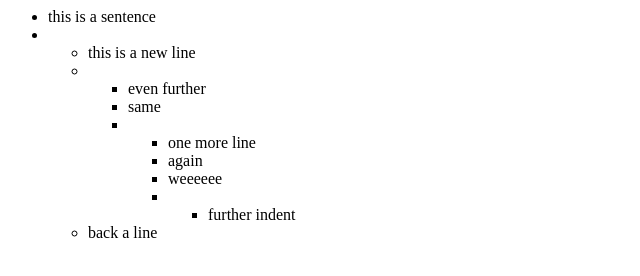
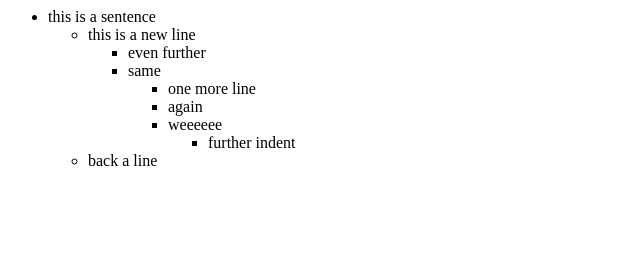
Before and after one commit to mahuntington/cml-html-converter, a website: page result.html in a window 1280 px wide. Shown: the whole page, without its empty margins (0-640 px from the left). Drawn offline with Linux system fonts and the light colour scheme.

Commit message:
result.html updated

```diff
--- a/result.html
+++ b/result.html
@@ -1,27 +1,20 @@
-<html><head></head><body><ul>
+<html><head></head><body>
+<ul>
 	<li>this is a sentence</li>
-	<li>
 		<ul>
 			<li>this is a new line</li>
-			<li>
 				<ul>
 					<li>even further</li>
 					<li>same</li>
-					<li>
 						<ul>
 							<li>one more line</li>
 							<li>again</li>
 							<li>weeeeee</li>
-							<li>
 								<ul>
 									<li>further indent</li>
 								</ul>
-							</li>
 						</ul>
-					</li>
 				</ul>
-			</li>
 			<li>back a line</li>
 		</ul>
-	</li>
 </ul></body></html>
```
